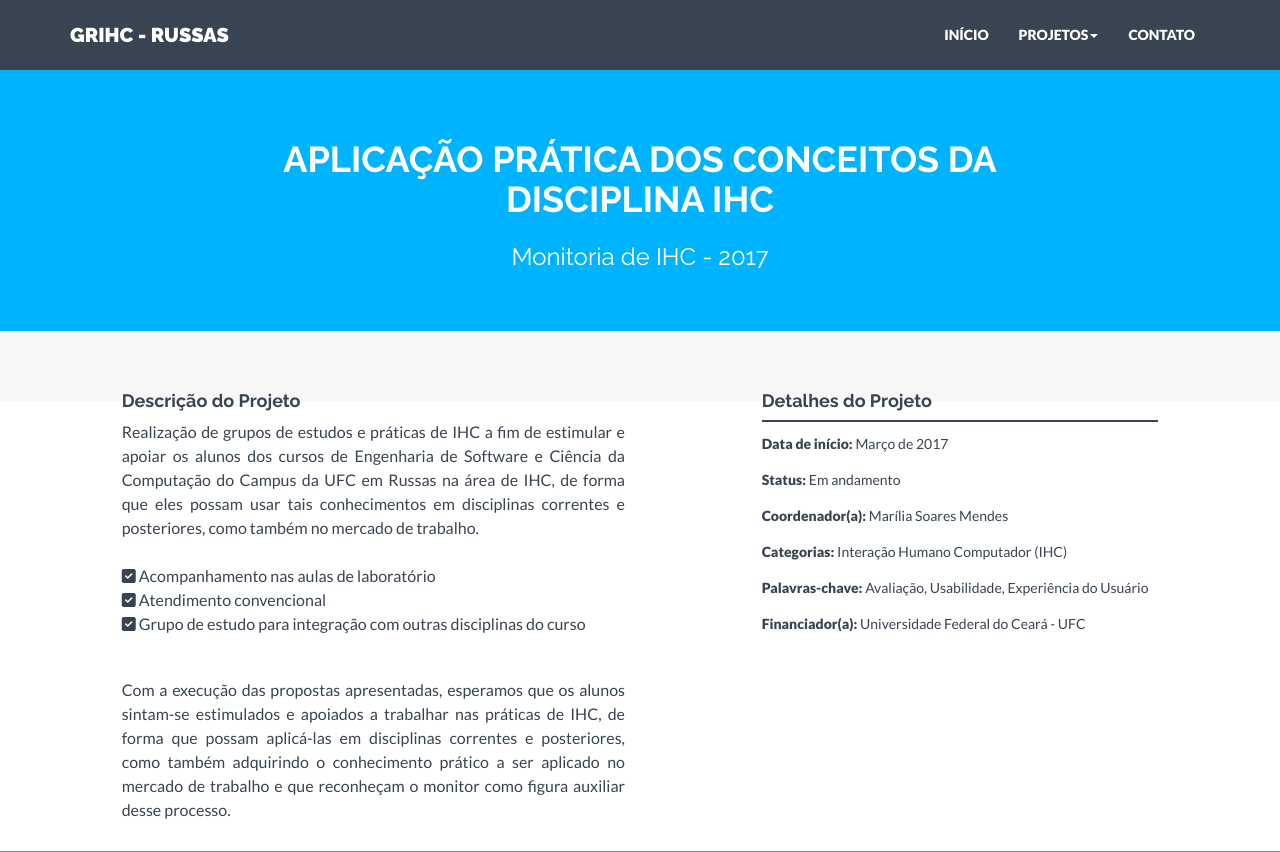
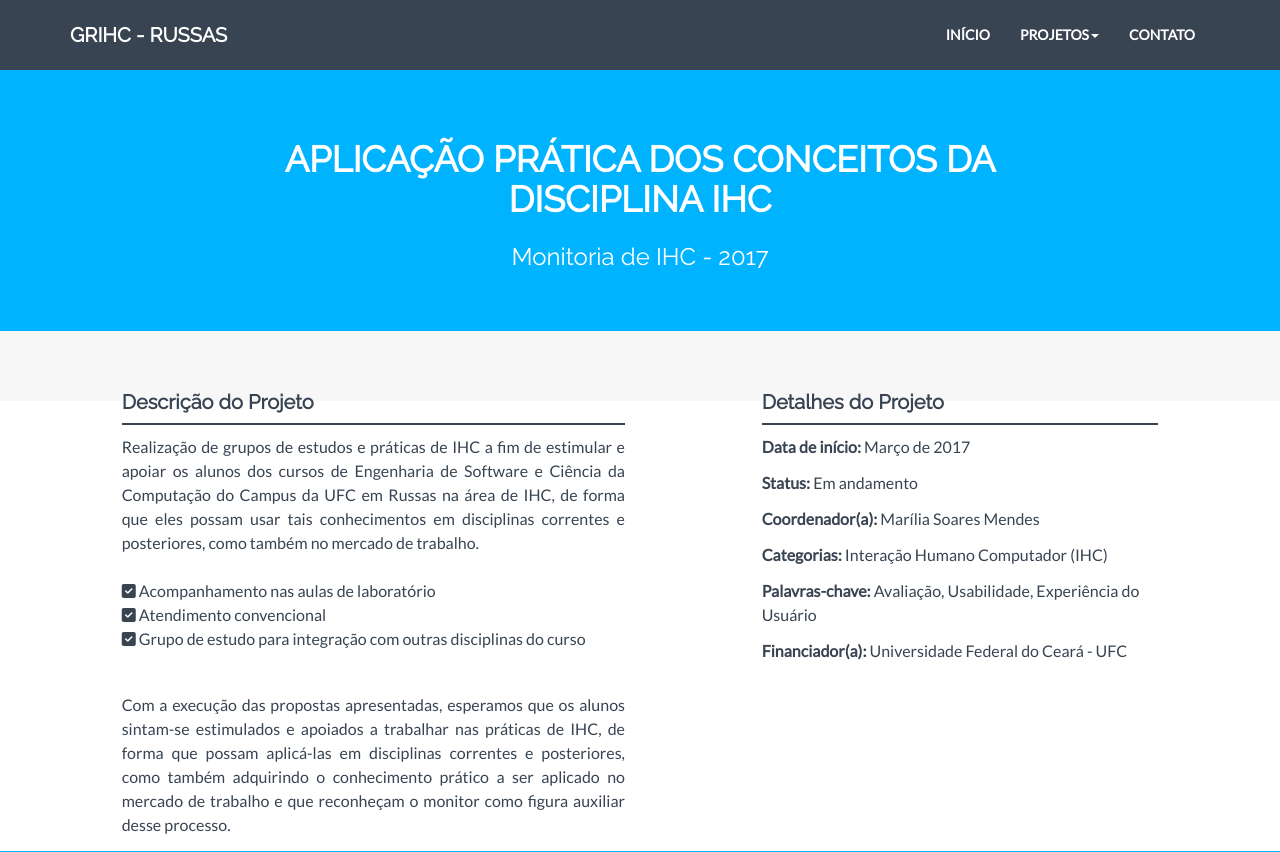
Before and after one commit to thiagolivera/GRIHC, a PHP site: page /monitoriaIHC-2017.php in a window 1280 px wide. Shown: the top 852 px of the page. Run offline with PHP 8.4, Linux system fonts and the light colour scheme; some libraries are stand-ins or nearby versions; some web fonts are replaced.

Commit message:
Correção e melhorias

```diff
--- a/assets/css/style.css
+++ b/assets/css/style.css
@@ -8,8 +8,8 @@
 	URL: http://alvarez.is
 
 ################################################################# */
-@import url(http://fonts.googleapis.com/css?family=Raleway:400,700,900);
-@import url(http://fonts.googleapis.com/css?family=Lato:400,900);
+@import url('https://fonts.googleapis.com/css?family=Raleway');
+@import url('https://fonts.googleapis.com/css?family=Lato');
 @import url("prettyPhoto.css") screen;
 @import url("hoverex-all.css") screen;
 
--- a/index.php
+++ b/index.php
@@ -26,8 +26,6 @@
       <script src="https://oss.maxcdn.com/libs/html5shiv/3.7.0/html5shiv.js"></script>
       <script src="https://oss.maxcdn.com/libs/respond.js/1.4.2/respond.min.js"></script>
     <![endif]-->
-
-    <script src="assets/js/modernizr.js"></script>
   </head>
 
   <body>
--- a/monitoriaIHC-2017.php
+++ b/monitoriaIHC-2017.php
@@ -47,7 +47,8 @@
     <div id="cwrap" style="padding-top: 20px; padding-bottom: 50px;">
             <div class="col-lg-5 col-lg-offset-1">
             <div class="spacing"></div>
-            <h4>Descrição do Projeto</h4>
+            <h4 style="font-size: 20px;">Descrição do Projeto</h4>
+            <div class="hline"></div>
             <p style="font-size: 16px; text-align: justify;">Realização de grupos de estudos e práticas de IHC a fim de estimular e apoiar os alunos dos cursos de Engenharia de Software e Ciência da Computação do Campus da UFC em Russas na área de IHC, de forma que eles possam usar tais conhecimentos em disciplinas correntes e posteriores, como também no mercado de trabalho.
             <br><br><i class="fa fa-check-square" aria-hidden="true"></i> Acompanhamento nas aulas de laboratório
             <br><i class="fa fa-check-square" aria-hidden="true"></i> Atendimento convencional
@@ -59,14 +60,14 @@
 
         <div class="col-lg-4 col-lg-offset-1">
             <div class="spacing"></div>
-            <h4>Detalhes do Projeto</h4>
+            <h4 style="font-size: 20px;">Detalhes do Projeto</h4>
             <div class="hline"></div>
-            <p><b>Data de início:</b> Março de 2017</p>
-            <p><b>Status:</b> Em andamento</p>
-            <p><b>Coordenador(a):</b> Marília Soares Mendes</p>
-            <p><b>Categorias:</b> Interação Humano Computador (IHC)</p>
-            <p><b>Palavras-chave:</b> Avaliação, Usabilidade, Experiência do Usuário</p>
-            <p><b>Financiador(a):</b> Universidade Federal do Ceará - UFC</p>
+            <p style="font-size: 16px;"><b>Data de início:</b> Março de 2017</p>
+            <p style="font-size: 16px;"><b>Status:</b> Em andamento</p>
+            <p style="font-size: 16px;"><b>Coordenador(a):</b> Marília Soares Mendes</p>
+            <p style="font-size: 16px;"><b>Categorias:</b> Interação Humano Computador (IHC)</p>
+            <p style="font-size: 16px;"><b>Palavras-chave:</b> Avaliação, Usabilidade, Experiência do Usuário</p>
+            <p style="font-size: 16px;"><b>Financiador(a):</b> Universidade Federal do Ceará - UFC</p>
 
         </div>
     </div>
@@ -81,7 +82,7 @@
                         <div class="portfolio-item graphic-design">
                             <div class="he-wrap tpl6">
                                 <a href="http://projetoacaodigital.com.br/code3/" target="_blank"> <img id="logoEnglish" src="assets/img/clients/kingdomLogo.svg" alt="UUX Posts - Analisador de postagens de sistemas sociais">
-                                <br><a href="http://projetoacaodigital.com.br/code3/" target="_blank" class="dmbutton a2" data-animate="fadeInUp"><i class="fa fa-desktop"></i><h4 style="color: #fff">English Kingdom - Uma plataforma para ensinar inglês à crianças (Protótipo)</h4></a>
+                                    <br><a href="http://projetoacaodigital.com.br/code3/" target="_blank" class="dmbutton a2" data-animate="fadeInUp"><i class="fa fa-desktop"></i><h4 style="color: #fff">English Kingdom (Protótipo)<br><h5>Conheça o projeto<h5></h4></a>
 
                             </div><!-- he wrap -->
                         </div><!-- end col-12 -->
```
Also changed, not shown: projetoMaltu.php (+9 -8 lines).
